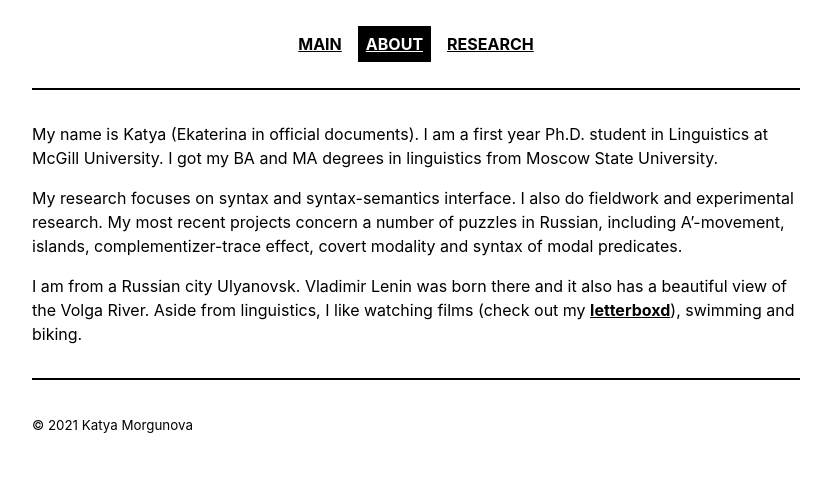
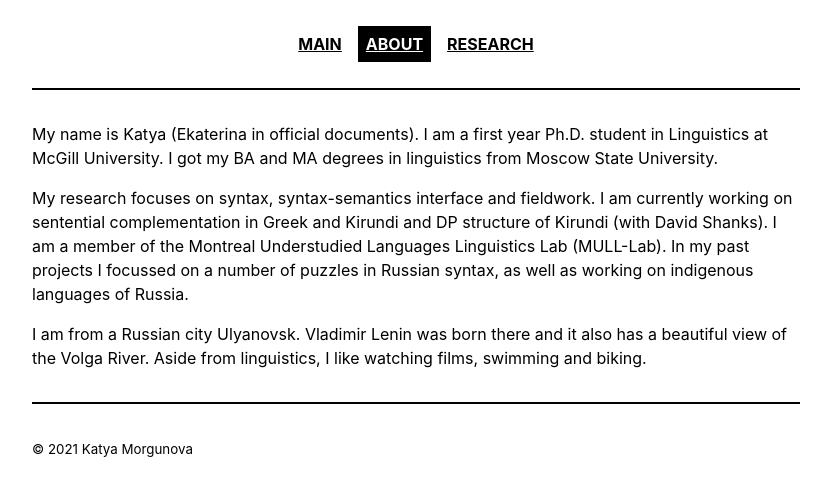
Before and after one commit to morgunova-katya/morgunova-katya.github.io, a Jekyll site: the page built from _pages/about.md, in a window 1280 px wide. Shown: the top 496 px of the page, without its empty margins (224-1055 px from the left). Built offline with Jekyll 4.4.1, drawn with Linux system fonts in a browser that asks for light colours.

Commit message:
no movies

```diff
--- a/_pages/about.md
+++ b/_pages/about.md
@@ -5,6 +5,6 @@ title: About
 
 My name is Katya (Ekaterina in official documents). I am a first year Ph.D. student in Linguistics at McGill University. I got my BA and MA degrees in linguistics from Moscow State University.
 
-My research focuses on syntax and syntax-semantics interface. I also do fieldwork and experimental research. My most recent projects concern a number of puzzles in Russian, including A'-movement, islands, complementizer-trace effect, covert modality and syntax of modal predicates.
+My research focuses on syntax, syntax-semantics interface and fieldwork. I am currently working on sentential complementation in Greek and Kirundi and DP structure of Kirundi (with David Shanks). I am a member of the Montreal Understudied Languages Linguistics Lab (MULL-Lab). In my past projects I focussed on a number of puzzles in Russian syntax, as well as working on indigenous languages of Russia.
 
-I am from a Russian city Ulyanovsk. Vladimir Lenin was born there and it also has a beautiful view of the Volga River. Aside from linguistics, I like watching films (check out my <a href="https://letterboxd.com/simbir/">letterboxd</a>), swimming and biking.
+I am from a Russian city Ulyanovsk. Vladimir Lenin was born there and it also has a beautiful view of the Volga River. Aside from linguistics, I like watching films, swimming and biking.
```
Also changed, not shown: _pages/research.md (+2 -0 lines), 1 other file.
